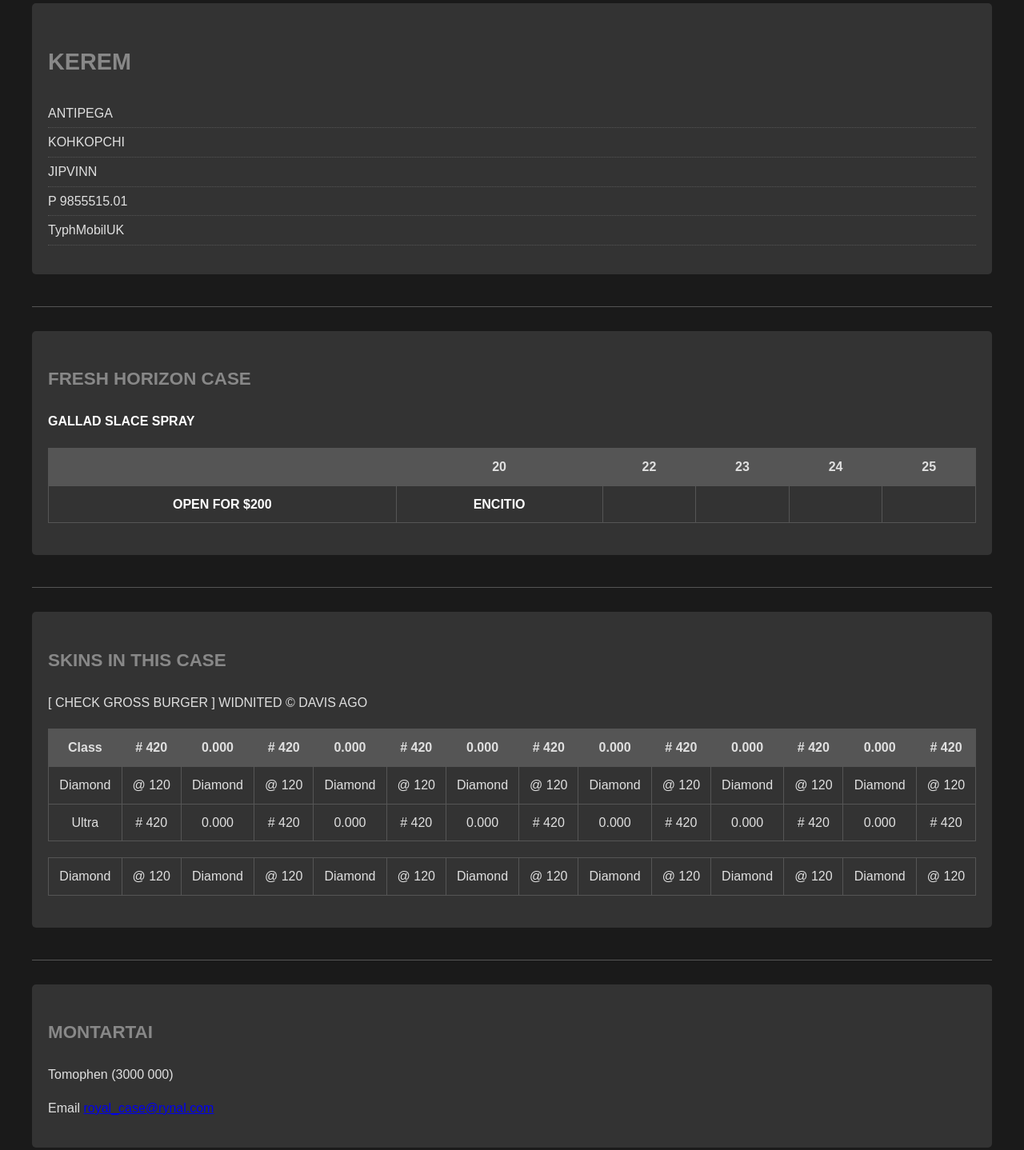
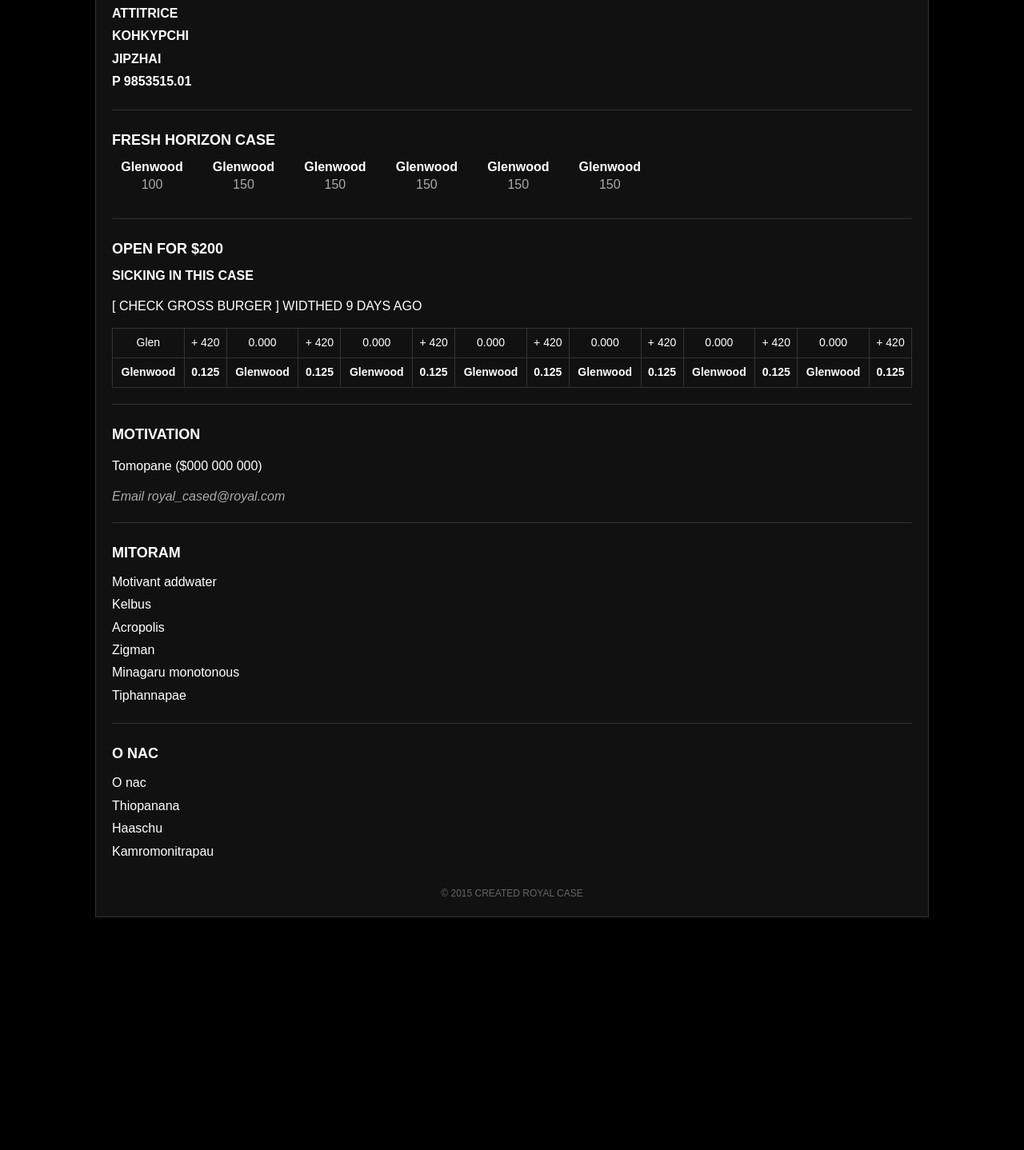
Before and after one commit to nikolaytelega/Verska, a plain HTML site: page index.html in a window 1280 px wide. Shown: the part 168-1606 px from the top of the page at 80% size. After the commit the page ends 1335 px from the top, so only its background shows below. Drawn offline with Linux system fonts and the light colour scheme.

Commit message:
index.html

```diff
--- a/index.html
+++ b/index.html
@@ -5,283 +5,230 @@
     <meta name="viewport" content="width=device-width, initial-scale=1.0">
     <title>ROYAL CASE</title>
     <style>
-        :root {
-            --primary-color: #1a1a1a;
-            --secondary-color: #333;
-            --accent-color: #555;
-            --text-color: #e0e0e0;
-            --highlight-color: #888;
-        }
-
         body {
-            font-family: 'Arial', sans-serif;
-            background-color: var(--primary-color);
-            color: var(--text-color);
+            font-family: Arial, sans-serif;
+            background-color: #000;
+            color: #fff;
             margin: 0;
             padding: 20px;
-            line-height: 1.6;
+            line-height: 1.4;
         }
 
         .container {
-            max-width: 1200px;
+            max-width: 1000px;
             margin: 0 auto;
-        }
-
-        header {
-            text-align: center;
-            margin-bottom: 30px;
-            border-bottom: 1px solid var(--accent-color);
-            padding-bottom: 20px;
+            background-color: #111;
+            padding: 20px;
+            border: 1px solid #333;
         }
 
         h1 {
-            font-size: 2.5rem;
-            margin-bottom: 10px;
-            color: white;
+            text-align: center;
+            font-size: 36px;
+            color: #fff;
+            margin: 0 0 20px 0;
+            text-transform: uppercase;
         }
 
         h2 {
-            font-size: 1.8rem;
-            color: var(--highlight-color);
-            margin-top: 30px;
+            font-size: 24px;
+            color: #fff;
+            margin: 30px 0 10px 0;
+            text-transform: uppercase;
+            border-bottom: 1px solid #333;
+            padding-bottom: 5px;
         }
 
         h3 {
-            font-size: 1.4rem;
-            color: var(--highlight-color);
-        }
-
-        .section {
-            margin-bottom: 40px;
-            padding: 20px;
-            background-color: var(--secondary-color);
-            border-radius: 5px;
+            font-size: 18px;
+            color: #fff;
+            margin: 25px 0 10px 0;
+            text-transform: uppercase;
         }
 
         ul {
             list-style-type: none;
             padding: 0;
+            margin: 10px 0;
         }
 
         li {
-            padding: 5px 0;
-            border-bottom: 1px dotted var(--accent-color);
+            padding: 3px 0;
+            font-size: 16px;
+        }
+
+        .divider {
+            height: 1px;
+            background-color: #333;
+            margin: 20px 0;
+            border: none;
         }
 
         table {
             width: 100%;
             border-collapse: collapse;
-            margin: 20px 0;
+            margin: 15px 0;
+            font-size: 14px;
         }
 
         th, td {
-            padding: 10px;
+            border: 1px solid #333;
+            padding: 8px 5px;
             text-align: center;
-            border: 1px solid var(--accent-color);
         }
 
         th {
-            background-color: var(--accent-color);
+            background-color: #222;
+            font-weight: bold;
         }
 
         .highlight {
             font-weight: bold;
-            color: white;
+            margin: 10px 0;
         }
 
-        .divider {
-            height: 1px;
-            background-color: var(--accent-color);
-            margin: 30px 0;
+        .case-item {
+            display: inline-block;
+            width: 100px;
+            text-align: center;
+            margin-right: 10px;
+            margin-bottom: 10px;
+        }
+
+        .case-item-name {
+            font-weight: bold;
+        }
+
+        .case-item-value {
+            color: #aaa;
+        }
+
+        .email {
+            color: #aaa;
+            font-style: italic;
         }
 
         footer {
             text-align: center;
-            margin-top: 50px;
-            padding-top: 20px;
-            border-top: 1px solid var(--accent-color);
-            font-size: 0.9rem;
-        }
-
-        @media (max-width: 768px) {
-            .section {
-                padding: 15px;
-            }
-
-            h1 {
-                font-size: 2rem;
-            }
-
-            h2 {
-                font-size: 1.5rem;
-            }
-
-            table {
-                font-size: 0.8rem;
-            }
+            margin-top: 30px;
+            font-size: 12px;
+            color: #666;
         }
     </style>
 </head>
 <body>
     <div class="container">
-        <header>
         <h1>ROYAL CASE</h1>
-        </header>
 
-        <main>
-            <section class="section">
-                <h2>KEREM</h2>
+        <h2>KERCHI</h2>
         <ul>
-                    <li>ANTIPEGA</li>
-                    <li>KOHKOPCHI</li>
-                    <li>JIPVINN</li>
-                    <li>P 9855515.01</li>
-                    <li>TyphMobilUK</li>
+            <li><strong>ATTITRICE</strong></li>
+            <li><strong>KOHKYPCHI</strong></li>
+            <li><strong>JIPZHAI</strong></li>
+            <li><strong>P 9853515.01</strong></li>
         </ul>
-            </section>
 
-            <div class="divider"></div>
+        <hr class="divider">
 
-            <section class="section">
         <h3>FRESH HORIZON CASE</h3>
-                <p class="highlight">GALLAD SLACE SPRAY</p>
+        <div>
+            <div class="case-item">
+                <div class="case-item-name">Glenwood</div>
+                <div class="case-item-value">100</div>
+            </div>
+            <div class="case-item">
+                <div class="case-item-name">Glenwood</div>
+                <div class="case-item-value">150</div>
+            </div>
+            <div class="case-item">
+                <div class="case-item-name">Glenwood</div>
+                <div class="case-item-value">150</div>
+            </div>
+            <div class="case-item">
+                <div class="case-item-name">Glenwood</div>
+                <div class="case-item-value">150</div>
+            </div>
+            <div class="case-item">
+                <div class="case-item-name">Glenwood</div>
+                <div class="case-item-value">150</div>
+            </div>
+            <div class="case-item">
+                <div class="case-item-name">Glenwood</div>
+                <div class="case-item-value">150</div>
+            </div>
+        </div>
+
+        <hr class="divider">
+
+        <h3>OPEN FOR $200</h3>
+        <p class="highlight">SICKING IN THIS CASE</p>
+        <p>[ CHECK GROSS BURGER ] WIDTHED 9 DAYS AGO</p>
 
         <table>
             <tr>
-                        <th></th>
-                        <th>20</th>
-                        <th>22</th>
-                        <th>23</th>
-                        <th>24</th>
-                        <th>25</th>
+                <td>Glen</td>
+                <td>+ 420</td>
+                <td>0.000</td>
+                <td>+ 420</td>
+                <td>0.000</td>
+                <td>+ 420</td>
+                <td>0.000</td>
+                <td>+ 420</td>
+                <td>0.000</td>
+                <td>+ 420</td>
+                <td>0.000</td>
+                <td>+ 420</td>
+                <td>0.000</td>
+                <td>+ 420</td>
             </tr>
             <tr>
-                        <td class="highlight">OPEN FOR $200</td>
-                        <td class="highlight">ENCITIO</td>
-                        <td></td>
-                        <td></td>
-                        <td></td>
-                        <td></td>
-                    </tr>
-                </table>
-            </section>
-
-            <div class="divider"></div>
-
-            <section class="section">
-                <h3>SKINS IN THIS CASE</h3>
-                <p>[ CHECK GROSS BURGER ] WIDNITED © DAVIS AGO</p>
-
-                <table>
-                    <tr>
-                        <th>Class</th>
-                        <th># 420</th>
-                        <th>0.000</th>
-                        <th># 420</th>
-                        <th>0.000</th>
-                        <th># 420</th>
-                        <th>0.000</th>
-                        <th># 420</th>
-                        <th>0.000</th>
-                        <th># 420</th>
-                        <th>0.000</th>
-                        <th># 420</th>
-                        <th>0.000</th>
-                        <th># 420</th>
-                    </tr>
-                    <tr>
-                        <td>Diamond</td>
-                        <td>@ 120</td>
-                        <td>Diamond</td>
-                        <td>@ 120</td>
-                        <td>Diamond</td>
-                        <td>@ 120</td>
-                        <td>Diamond</td>
-                        <td>@ 120</td>
-                        <td>Diamond</td>
-                        <td>@ 120</td>
-                        <td>Diamond</td>
-                        <td>@ 120</td>
-                        <td>Diamond</td>
-                        <td>@ 120</td>
-                    </tr>
-                    <tr>
-                        <td>Ultra</td>
-                        <td># 420</td>
-                        <td>0.000</td>
-                        <td># 420</td>
-                        <td>0.000</td>
-                        <td># 420</td>
-                        <td>0.000</td>
-                        <td># 420</td>
-                        <td>0.000</td>
-                        <td># 420</td>
-                        <td>0.000</td>
-                        <td># 420</td>
-                        <td>0.000</td>
-                        <td># 420</td>
+                <td><strong>Glenwood</strong></td>
+                <td><strong>0.125</strong></td>
+                <td><strong>Glenwood</strong></td>
+                <td><strong>0.125</strong></td>
+                <td><strong>Glenwood</strong></td>
+                <td><strong>0.125</strong></td>
+                <td><strong>Glenwood</strong></td>
+                <td><strong>0.125</strong></td>
+                <td><strong>Glenwood</strong></td>
+                <td><strong>0.125</strong></td>
+                <td><strong>Glenwood</strong></td>
+                <td><strong>0.125</strong></td>
+                <td><strong>Glenwood</strong></td>
+                <td><strong>0.125</strong></td>
             </tr>
         </table>
 
-                <table>
-                    <tr>
-                        <td>Diamond</td>
-                        <td>@ 120</td>
-                        <td>Diamond</td>
-                        <td>@ 120</td>
-                        <td>Diamond</td>
-                        <td>@ 120</td>
-                        <td>Diamond</td>
-                        <td>@ 120</td>
-                        <td>Diamond</td>
-                        <td>@ 120</td>
-                        <td>Diamond</td>
-                        <td>@ 120</td>
-                        <td>Diamond</td>
-                        <td>@ 120</td>
-                    </tr>
-                </table>
-            </section>
+        <hr class="divider">
 
-            <div class="divider"></div>
+        <h3>MOTIVATION</h3>
+        <p>Tomopane ($000 000 000)</p>
+        <p class="email">Email royal_cased@royal.com</p>
 
-            <section class="section">
-                <h3>MONTARTAI</h3>
-                <p>Tomophen (3000 000)</p>
-                <p>Email <a href="mailto:royal_case@rynal.com">royal_case@rynal.com</a></p>
-            </section>
+        <hr class="divider">
 
-            <div class="divider"></div>
-
-            <section class="section">
         <h3>MITORAM</h3>
         <ul>
-                    <li>Demand adderer</li>
+            <li>Motivant addwater</li>
             <li>Kelbus</li>
-                    <li>Acripole</li>
-                    <li>Zipman</li>
-                    <li>Hongnan entrepreneur</li>
-                    <li>Typhemaker</li>
+            <li>Acropolis</li>
+            <li>Zigman</li>
+            <li>Minagaru monotonous</li>
+            <li>Tiphannapae</li>
         </ul>
-            </section>
 
-            <div class="divider"></div>
+        <hr class="divider">
 
-            <section class="section">
-                <h3>O TANG</h3>
+        <h3>O NAC</h3>
         <ul>
-                    <li>Primary Policy</li>
-                    <li>Caudia Policy</li>
-                    <li>New privacy Checkers / Cookies</li>
-                    <li>Disapparent</li>
-                    <li>Heservice</li>
-                    <li>Kommunalblogger</li>
+            <li>O nac</li>
+            <li>Thiopanana</li>
+            <li>Haaschu</li>
+            <li>Kamromonitrapau</li>
         </ul>
-            </section>
-        </main>
 
         <footer>
-            <p>© 2015 CREATED ROYAL CASE</p>
+            © 2015 CREATED ROYAL CASE
         </footer>
     </div>
 </body>
```
Lines whose indentation alone changed are shown as unchanged.
